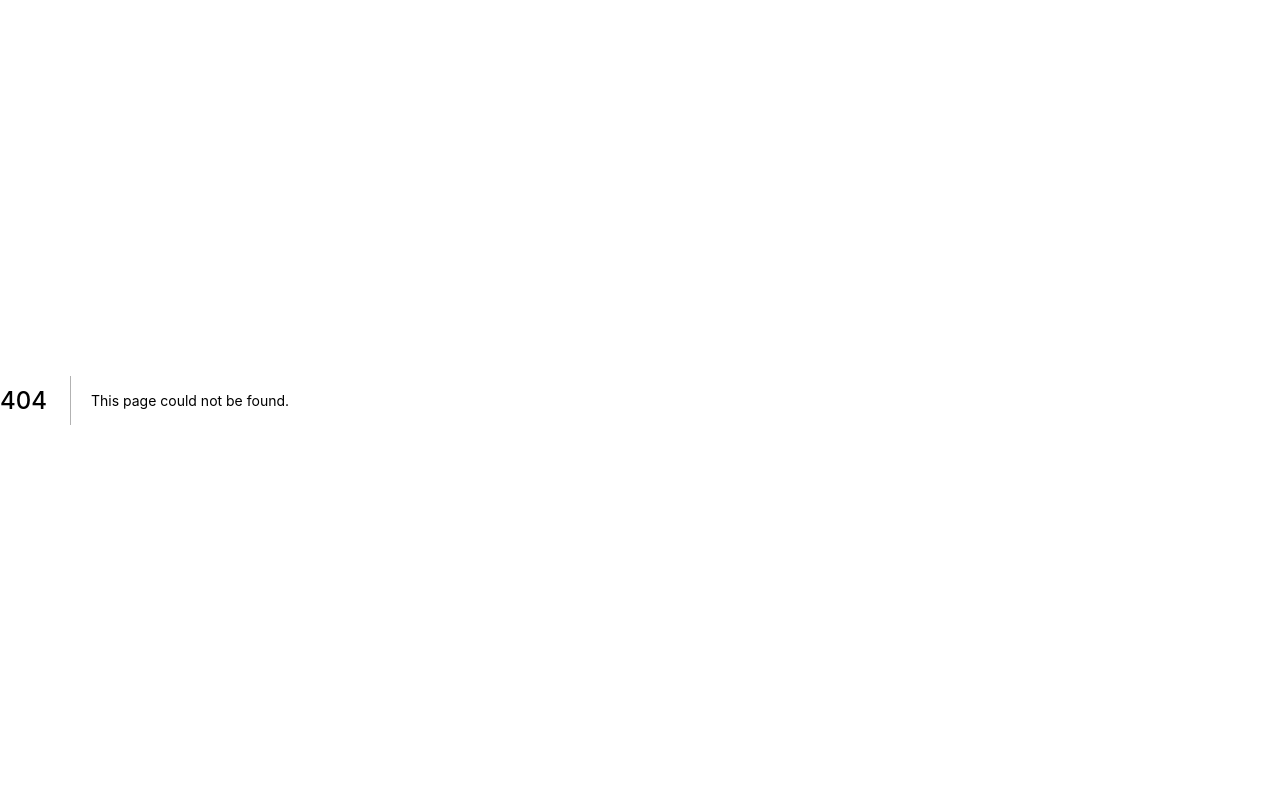
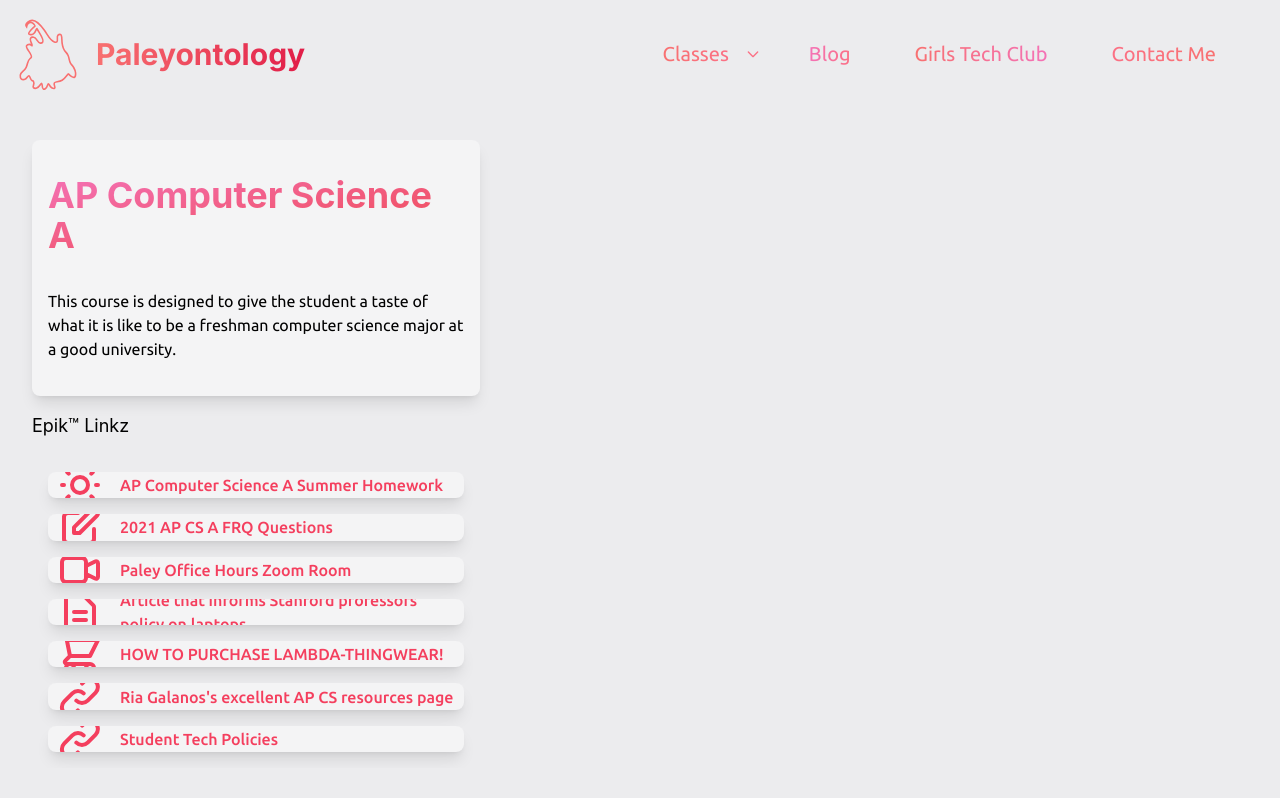
Before and after one commit to icedTet/Paleontology-v2, a Next.js app: page /classes/apcsa in a window 1280 px wide. Before the commit this address had no page. Built offline with nearby package versions, Linux system fonts and the light colour scheme; a web font is replaced by a local one.

Commit message:
added basic links to apcsA

```diff
--- /dev/null
+++ b/components/Assets/LinkItem.tsx
@@ -0,0 +1,44 @@
+import { LinkIcon } from "@heroicons/react/outline";
+import Link from "next/link";
+import React from "react";
+
+export const LinkItem = (props: {
+  path: string;
+  icon?: string | ((props: { className: string }) => JSX.Element);
+  label: string;
+}) => {
+  const IconElement = props.icon ? (
+    typeof props.icon === "string" ? (
+      <img
+        src={props.icon}
+        className={`w-12 h-12 rounded-full flex-shrink-0 z-10`}
+      />
+    ) : (
+      <props.icon
+        className={`w-12 h-12 flex-shrink-0 z-10 text-rose-500 group-hover:text-white`}
+      />
+    )
+  ) : (
+    <LinkIcon
+      className={`w-12 h-12 rounded-full flex-shrink-0 text-rose-500 z-10 group-hover:text-white`}
+    />
+  );
+
+  return (
+    <Link href={props.path}>
+      <div
+        className={`hoverablecard font-medium font-ubuntu text-base group transition-all duration-500 cursor-pointer w-full rounded-lg dark:bg-gray-750  bg-gray-100 p-2 flex flex-row items-center justify-center gap-4 relative overflow-hidden`}
+      >
+        <div
+          className={`w-full h-full absolute top-0 left-0 bg-gradient-to-r from-rose-700 to-pink-600 opacity-0 dark:group-hover:opacity-30 group-hover:opacity-60 z-10 transition-all`}
+        />
+        {IconElement}
+        <span
+          className={`text-rose-500 flex-grow group-hover:text-white transition-all z-10`}
+        >
+          {props.label}
+        </span>
+      </div>
+    </Link>
+  );
+};
--- a/components/LambdaSVG.tsx
+++ b/components/LambdaSVG.tsx
@@ -8,7 +8,7 @@ export const LambdaSVG = (
     style={props.style}
   >
     <path
-      className={`fill-transparent ${!props.noAnim && `animate-lambdaThingMedium`}`}
+      className={`fill-transparent ${!props.noAnim && `animate-lambdaThingFast`}`}
       id="lambda"
       style={{
         strokeDasharray: props.noAnim ? 0 : 383.6472473144531,
--- a/components/LandingOverlay.tsx
+++ b/components/LandingOverlay.tsx
@@ -9,7 +9,7 @@ export const LandingOverlay = () => {
     (async () => {
       const sleep = (ms: number) =>
         new Promise((resolve) => setTimeout(resolve, ms));
-      await sleep(2000);
+      await sleep(1500);
       setActivateAnimations((a) => (a !== 2 ? 1 : a));
       await sleep(1500);
       setActivateAnimations(2);
--- a/components/Navbar.tsx
+++ b/components/Navbar.tsx
@@ -4,7 +4,7 @@ import { ChevronDownIcon } from "@heroicons/react/outline";
 import { NavbarItem } from "./NavbarItems/NavbarItem";
 export const Navbar = () => {
   return (
-    <div className={`flex flex-row w-full p-4 gap-8 justify-between`}>
+    <div className={`flex flex-row w-full p-4 gap-8 justify-between sticky top-0`}>
       <Link href="/">
         <div className="flex flex-row items-center gap-4 group cursor-pointer">
           <LambdaSVG
@@ -21,7 +21,7 @@ export const Navbar = () => {
       </Link>
 
       <div
-        className={`flex flex-row justify-end items-center gap-8 pr-8 w-5/12`}
+        className={`flex flex-row justify-end items-center gap-8 pr-8 min-w-5/12 whitespace-nowrap`}
       >
         <div className={`relative group`}>
           <div className="flex flex-row items-center gap-4 py-2">
@@ -35,7 +35,7 @@ export const Navbar = () => {
           <div
             className={`absolute bottom-0 translate-y-full mt-4 p-4 left-1/2 -translate-x-1/2 scale-0 group-hover:scale-100 origin-top w-64 dark:bg-gray-750 transition-all rounded-xl shadow-md gap-4 flex flex-col`}
           >
-            <NavbarItem path="/classes/APCSA" label="AP CS A" />
+            <NavbarItem path="/classes/apcsa" label="AP CS A" />
             <NavbarItem path="/classes/capstone" label="CS Capstone" />
             <NavbarItem path="/classes/foop" label="FOOP" />
           </div>
--- a/components/NavbarItems/NavbarItem.tsx
+++ b/components/NavbarItems/NavbarItem.tsx
@@ -3,7 +3,7 @@ import Link from "next/link";
 export const NavbarItem = (props: { path: string; label: string }) => (
   <Link href={props.path}>
     <div
-      className={`font-medium font-inter text-xl group transition-all cursor-pointer w-full rounded-lg hover:bg-gray-700 p-2 px-4`}
+      className={`font-medium font-inter text-xl group transition-all cursor-pointer w-full rounded-lg hover:bg-gray-200 dark:hover:bg-gray-700 p-2 px-4`}
     >
       <span
         className={`group-odd:from-rose-600 group-odd:to-red-500 group-even:from-red-500 group-even:to-pink-400 text-transparent bg-clip-text bg-gradient-to-tl `}
--- a/package.json
+++ b/package.json
@@ -14,7 +14,8 @@
     "next": "12.0.10",
     "nprogress": "^0.2.0",
     "react": "17.0.2",
-    "react-dom": "17.0.2"
+    "react-dom": "17.0.2",
+    "react-icons": "^4.3.1"
   },
   "devDependencies": {
     "@types/node": "17.0.14",
--- a/pages/_app.tsx
+++ b/pages/_app.tsx
@@ -4,7 +4,8 @@ import { useState, useEffect } from "react";
 import "../utils/nprogress";
 import "nprogress/nprogress.css";
 import { configureColor } from "../utils/nprogress";
-configureColor('rgb(220,38,38)');
+import { Navbar } from "../components/Navbar";
+configureColor("rgb(220,38,38)");
 function MyApp({ Component, pageProps }: AppProps) {
   const [theme, setTheme] = useState("");
   useEffect(() => {
@@ -20,7 +21,8 @@ function MyApp({ Component, pageProps }: AppProps) {
     <div
       className={`flex flex-row ${theme === `dark` && `dark`} w-full h-full `}
     >
-      <div className={`flex flex-grow`}>
+      <div className={`flex flex-grow flex-col dark:bg-gray-800 bg-gray-150 `}>
+        <Navbar />
         <Component {...pageProps} />
       </div>
     </div>
--- /dev/null
+++ b/pages/classes/apcsa.tsx
@@ -0,0 +1,72 @@
+import {
+  DocumentIcon,
+  DocumentTextIcon,
+  PencilAltIcon,
+  ShoppingCartIcon,
+  SunIcon,
+  VideoCameraIcon,
+} from "@heroicons/react/outline";
+import { NextPage } from "next";
+import { LinkItem } from "../../components/Assets/LinkItem";
+
+const APCSA: NextPage = () => {
+  return (
+    <div className={`w-full h-full flex flex-row`}>
+      <div className={`max-w-3xl p-8 flex flex-col gap-4`}>
+        <div
+          className={`w-112 p-4 dark:bg-gray-750 bg-gray-100 rounded-lg h-64 flex flex-col items-center justify-evenly gap-4 shadow-md hoverablecard`}
+        >
+          <h1
+            className={`text-4xl font-bold bg-gradient-to-tl from-red-500 to-pink-400 bg-clip-text text-transparent`}
+          >
+            AP Computer Science A
+          </h1>
+          <span className={`font-ubuntu dark:text-gray-250`}>
+            This course is designed to give the student a taste of what it is
+            like to be a freshman computer science major at a good university.
+          </span>
+        </div>
+        <span className={`text-lg dark:text-gray-400`}>Epik™ Linkz</span>
+        <div className={`flex-grow relative overflow-auto`}>
+          <div
+            className={`flex flex-col gap-4 w-full absolute top-0 left-0 h-full p-4`}
+          >
+            <LinkItem
+              path=""
+              label="AP Computer Science A Summer Homework"
+              icon={SunIcon}
+            />
+            <LinkItem
+              path=""
+              label="2021 AP CS A FRQ Questions"
+              icon={PencilAltIcon}
+            />
+            <LinkItem
+              path="/apcsa/kool"
+              label="Paley Office Hours Zoom Room"
+              icon={VideoCameraIcon}
+            />
+
+            <LinkItem
+              path="/apcsa/kool"
+              label="Article that informs Stanford professors' policy on laptops"
+              icon={DocumentTextIcon}
+            />
+            <LinkItem
+              path="https://www.youtube.com/watch?v=dQw4w9WgXcQ"
+              label="HOW TO PURCHASE LAMBDA-THINGWEAR! "
+              icon={ShoppingCartIcon}
+            />
+
+            <LinkItem
+              path=""
+              label="Ria Galanos's excellent AP CS resources page"
+            />
+            <LinkItem path="" label="Student Tech Policies" />
+          </div>
+        </div>
+      </div>
+    </div>
+  );
+};
+export default APCSA;
--- a/pages/index.tsx
+++ b/pages/index.tsx
@@ -13,7 +13,6 @@ const Home: NextPage = () => {
         <meta name="description" content="Generated by create next app" />
         <link rel="icon" href="/favicon.ico" />
       </Head>
-      <Navbar />
       <div></div>
       <LandingOverlay />
     </div>
--- a/styles/globals.css
+++ b/styles/globals.css
@@ -73,3 +73,6 @@ input:focus {
   height: 72px;
   display: inline;
 }
+.hoverablecard {
+  @apply shadow-lg dark:hover:shadow-red-500 hover:shadow-red-300 hover:shadow-lg transition-shadow duration-300;
+}
--- a/tailwind.config.js
+++ b/tailwind.config.js
@@ -143,7 +143,7 @@ module.exports = {
         shake: 'shake 1s cubic-bezier(.36,.07,.19,.97) infinite',
         gradient: 'gradient 1s cubic-bezier(.36,.07,.19,.97) infinite',
         'gradient-slow': 'gradient 3s linear infinite',
-        'lambdaThingFast': 'lambdaThing 1s infinite',
+        'lambdaThingFast': 'lambdaThingForwards 1s forwards 0.5s',
         'lambdaThingMedium': 'lambdaThingForwards 1.5s forwards 0.5s',
         'lambdaThingSlow': 'lambdaThing 3s infinite',
         'lambdaThingSlowest': 'lambdaThing 5s infinite',
```
Also changed, not shown: 1 other file (tests, documents, lock files or other folders).
